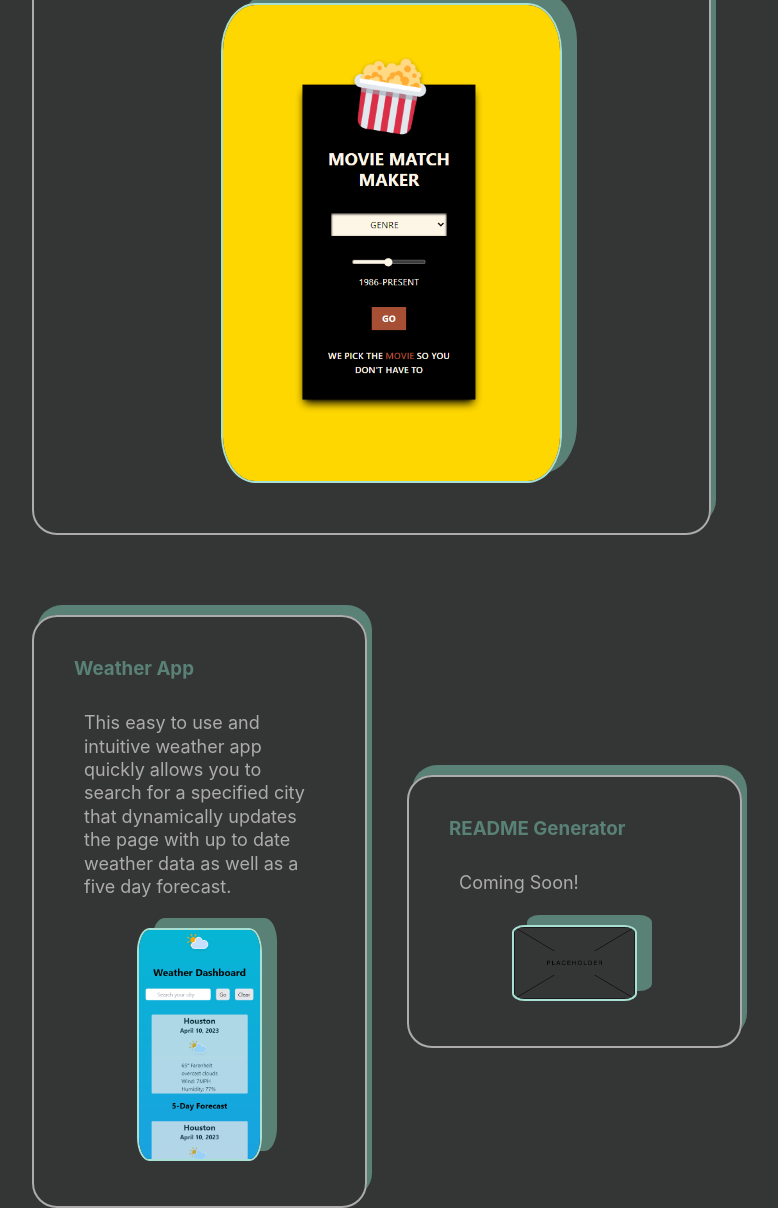
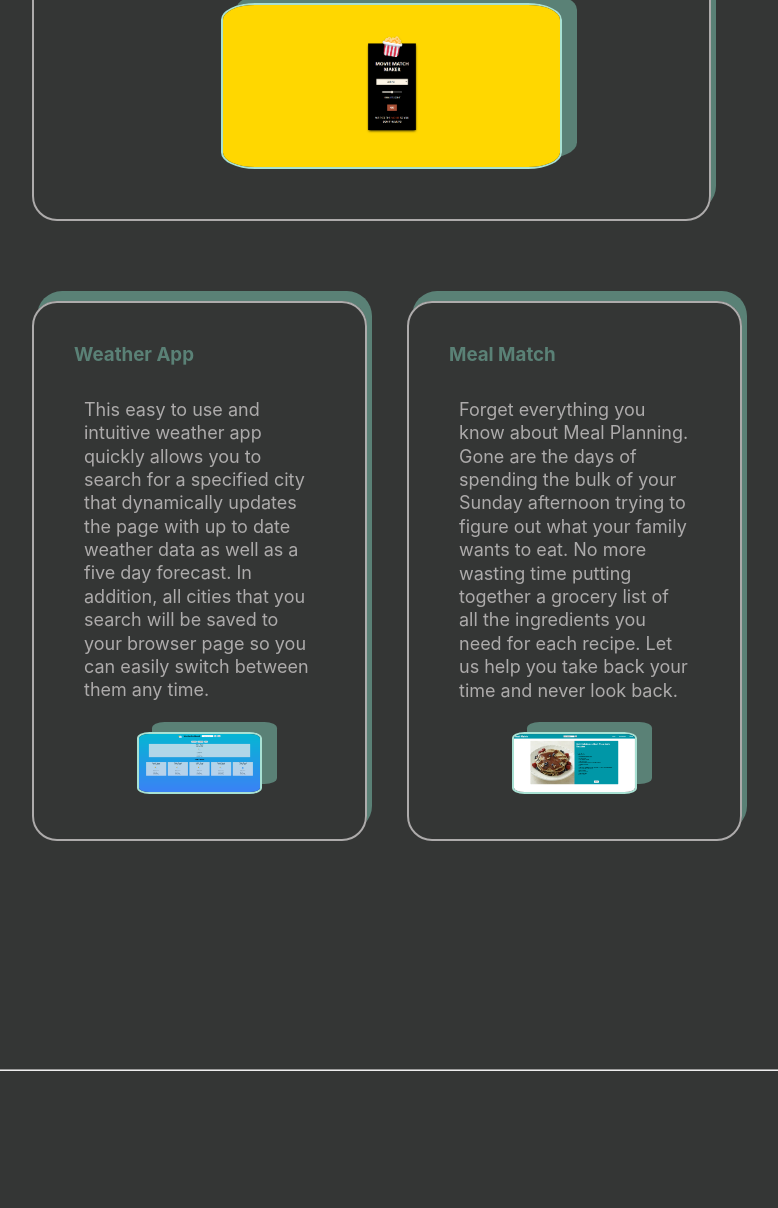
Before and after one commit to adamhood15/portfolio-website, a plain HTML site: page index.html in a window 1280 px wide. Shown: the part 2611-3819 px from the top of the page, without its empty margins (253-1031 px from the left). Drawn offline with Linux system fonts and the light colour scheme.

Commit message:
added new project

```diff
--- a/index.html
+++ b/index.html
@@ -104,7 +104,7 @@
                                 a random movie based on the genre and time the user selects. It also generates a list of streaming
                                 apps that you can watch your movie selection on.
                         </p>
-                        <a href="https://adamhood15.github.io/movie-match-maker/"><img class="project-images" src="./assets/images/Movie-Match-Maker.png"
+                        <a href="https://adamhood15.github.io/movie-match-maker/"><img class="project-images" src="./assets/images/Movie.png"
                             alt="Web application for movie match maker"
                             ></a>
                     </div>
@@ -118,19 +118,23 @@
                     <div id="project-2">
                         <h3>Weather App</h3>
                             <p id="p">This easy to use and intuitive weather app quickly allows you to search for a specified
-                                    city that dynamically updates the page with up to date weather data as well as a five day forecast.
+                                    city that dynamically updates the page with up to date weather data as well as a five day forecast. In addition,
+                                    all cities that you search will be saved to your browser page so you can easily switch between them any time.
                             </p>
-                            <a href="https://adamhood15.github.io/weather-app/"><img class="project-images" src="./assets/images/Weath.png"
+                            <a href="https://adamhood15.github.io/weather-app/"><img class="project-images" src="./assets/images/Weather-app.png"
                                 alt="weather dashboard application website"
                                 ></a>
                     </div>
 
                     <div id="project-3">
-                        <h3>README Generator</h3>
-                        <p id="p">Coming Soon!
+                        <h3>Meal Match</h3>
+                        <p id="p">Forget everything you know about Meal Planning. Gone are the days of spending the bulk of your Sunday
+                            afternoon trying to figure out what your family wants to eat. No more wasting time putting together a grocery
+                            list of all the ingredients you need for each recipe. Let us help you take back your time and never look back.
+
                         </p>
-                        <a href="https://adamhood15.github.io/readme-generator/"><img class="project-images" src="./assets/images/placeholder.png"
-                            alt="README Generator Application"
+                        <a href="https://young-gorge-82099.herokuapp.com/"><img class="project-images" src="./assets/images/Meal-Match.png"
+                            alt="Meal Match Application"
                             ></a>
                     </div>
 
```
Also changed, not shown: assets/images/Meal-Match.png (added), assets/images/Movie.png (added), assets/images/Weather APP.png (deleted), assets/images/Weather-app.png (added), assets/images/Weather.png (deleted), assets/images/football-stock.jpg (deleted), assets/images/place-holder.jpg (deleted), assets/images/placeholder.png (deleted), assets/images/project-2.jpg (deleted).
